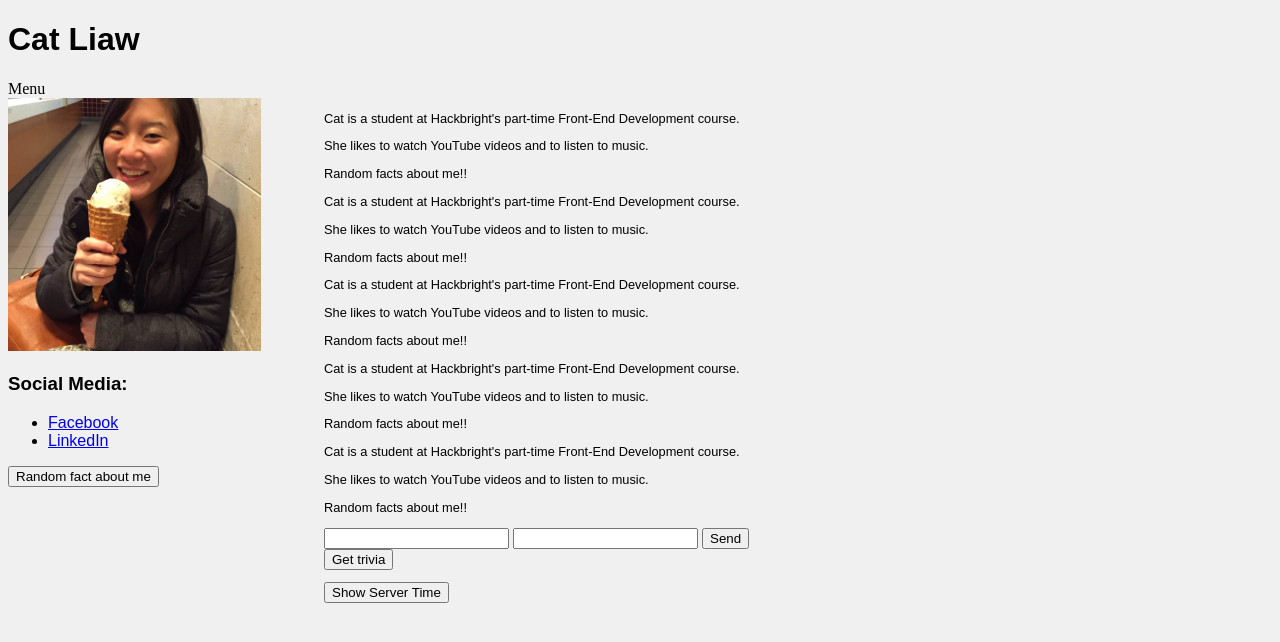
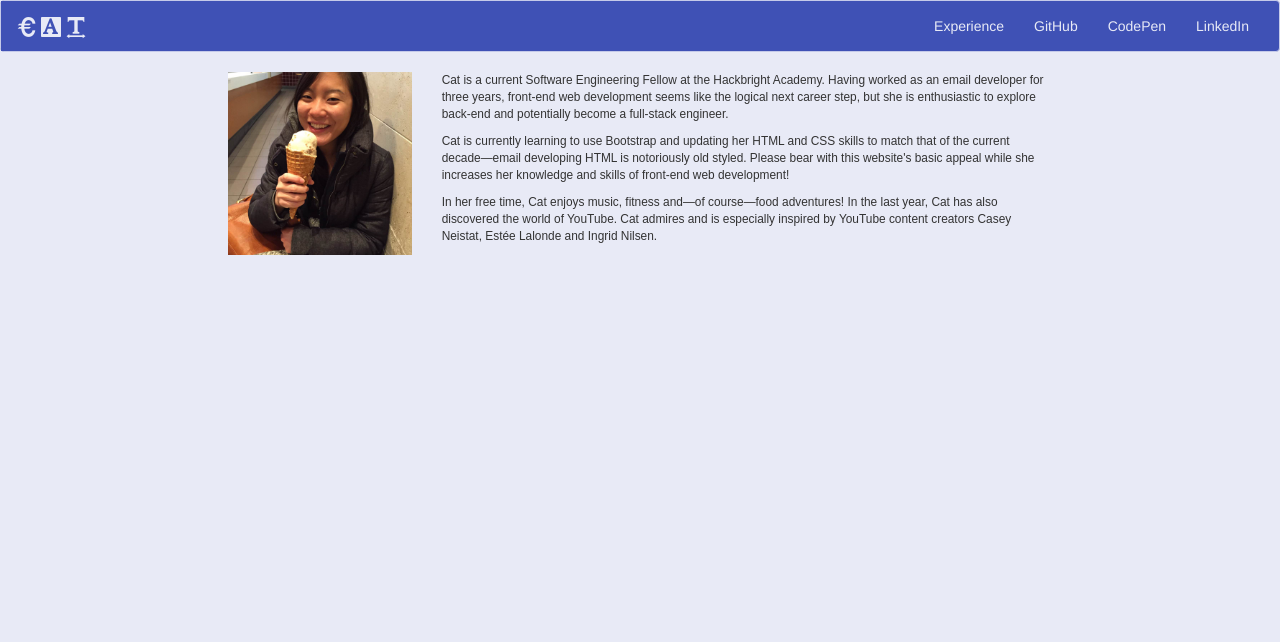
Before and after one commit to catliaw/catliaw.github.io, a plain HTML site: page index.html in a window 1280 px wide. Drawn offline with nearby package versions, Linux system fonts and the light colour scheme.

Commit message:
Updated index.html and style.css with Bootstrap. Removed link to old JS file because it is no longer working. Will figure that out another day.

```diff
--- a/index.html
+++ b/index.html
@@ -1,64 +1,71 @@
 <!DOCTYPE html>
 <html>
 <head>
-	<title>Cat Liaw</title>
-	<link rel="stylesheet" type="text/css" href="style.css">
+  <meta name="viewport" content="width=device-width, initial-scale=1">
+  <title>Cat Liaw</title>
+  <link rel="stylesheet" href="https://maxcdn.bootstrapcdn.com/bootstrap/3.3.7/css/bootstrap.min.css" integrity="sha384-BVYiiSIFeK1dGmJRAkycuHAHRg32OmUcww7on3RYdg4Va+PmSTsz/K68vbdEjh4u" crossorigin="anonymous">
+  <link rel="stylesheet" type="text/css" href="style.css">
+</head>
 
-	<script type="text/javascript" src="profile.js"></script>
-</head>
 <body>
-	<div class="topBar">
-		<div class="header">
-			<h1 id="header">Cat Liaw</h1>
-		</div>
-		<div class="navigation">
-		Menu
-		</div>
-	</div>
 
-	<div class="sideBarLeft">
-		<img id="profilePic" class="normal" src="images/cat_pp1.jpg">
-		<h3>Social Media:</h3>
-		<ul>
-			<li><a href="https://www.facebook.com/catliaw">Facebook</a></li>
-			<li><a href="http://www.linkedin.com/in/catliaw">LinkedIn</a></li>
-		</ul>
-		<input type="button" id="random-button" onclick="sayMyName()" value="Random fact about me"/>
-	</div>
+  <!-- Static navbar -->
 
-	<div class="mainBody">
-		<p>Cat is a student at Hackbright's part-time Front-End Development course.</p>
-		<p>She likes to watch YouTube videos and to listen to music.</p>
-		<p id="randomFact">Random facts about me!!</p>
-		<p>Cat is a student at Hackbright's part-time Front-End Development course.</p>
-		<p>She likes to watch YouTube videos and to listen to music.</p>
-		<p id="randomFact">Random facts about me!!</p>
-		<p>Cat is a student at Hackbright's part-time Front-End Development course.</p>
-		<p>She likes to watch YouTube videos and to listen to music.</p>
-		<p id="randomFact">Random facts about me!!</p>
-		<p>Cat is a student at Hackbright's part-time Front-End Development course.</p>
-		<p>She likes to watch YouTube videos and to listen to music.</p>
-		<p id="randomFact">Random facts about me!!</p>
-		<p>Cat is a student at Hackbright's part-time Front-End Development course.</p>
-		<p>She likes to watch YouTube videos and to listen to music.</p>
-		<p id="randomFact">Random facts about me!!</p>
-		<section>
-			<form action="http://formspree.io/cat.liaw@gmail.com" method="POST">
-				<label><input type="text" name="name"></label>
-				<label><input type="email" name="replyto"></label>
-				<label><input type="submit" value="Send"></label>
-			</form>
-			<button id="numberAJAX">Get trivia</button>
-			<p id="numberTrivia"></p>
-			<button id="showTimeButton">Show Server Time</button>
-			<p id="serverTime"></p>
-		</section>
-	</div>
+  <nav class="navbar navbar-default navbar-custom">
+    <div class="container-fluid">
+      <!-- Brand and toggle get grouped for better mobile display -->
+      <div class="navbar-header navbar-custom">
+        <button type="button" class="navbar-toggle collapsed" data-toggle="collapse" data-target="#navbar-collapse-1" aria-expanded="false">
+          <span class="sr-only">Toggle navigation</span>
+          <span class="icon-bar"></span>
+          <span class="icon-bar"></span>
+          <span class="icon-bar"></span>
+        </button>
+        <a class="navbar-brand navbar-custom" href="index.html">
+          <span class="glyphicon glyphicon-eur" aria-hidden="true"></span>
+          <span class="glyphicon glyphicon-text-background" aria-hidden="true"></span>
+          <span class="glyphicon glyphicon-text-width" aria-hidden="true"></span>
+          <span class="sr-only">(current)</span></a>
+      </div>
+      <!-- Collect the nav links, forms, and other content for toggling -->
+      <div class="collapse navbar-collapse" id="navbar-collapse-1">
+        <ul class="nav navbar-nav navbar-right">
+          <!-- <li><a href="#">About</a></li> -->
+          <li><a href="#">Experience</a></li>
+          <li><a href="https://github.com/catliaw">GitHub</a></li>
+          <li><a href="https://codepen.io/catliaw/">CodePen</a></li>
+          <li><a href="https://www.linkedin.com/in/catliaw">LinkedIn</a></li>
+        </ul>
+      </div><!-- /.navbar-collapse -->
+    </div><!-- /.container-fluid -->
+  </nav>
 
-	<div class="sideBarRight">
+  <!-- End of navbar -->
 
+  <!-- Body of Page -->
 
-	</div>
+  <!-- It's container-fluid so it spans the whole page. -->
+  <div class="container-fluid">
+    <div class="row">
+      <div class="col-sm-2 col-sm-offset-2 col-xs-3 col-xs-offset-1">
+        <img id="profilePic" class="profile-img" src="images/cat_pp1.jpg">
+      </div>
+
+      <div class="col-sm-6 col-xs-7">
+        <p>Cat is a current Software Engineering Fellow at the Hackbright Academy. Having worked as an email developer for three years, front-end web development seems like the logical next career step, but she is enthusiastic to explore back-end and potentially become a full-stack engineer.</p>
+
+        <p>Cat is currently learning to use Bootstrap and updating her HTML and CSS skills to match that of the current decade&mdash;email developing HTML is notoriously old styled. Please bear with this website's basic appeal while she increases her knowledge and skills of front-end web development!</p>
+
+        <p>In her free time, Cat enjoys music, fitness and&mdash;of course&mdash;food adventures! In the last year, Cat has also discovered the world of YouTube. Cat admires and is especially inspired by YouTube content creators Casey Neistat, Est&#233;e Lalonde and Ingrid Nilsen.</p>
+      </div>
+    </div>
+  </div>
+
+<!-- You need this in order to use JS-based components.
+  Leave this at the bottom and code above it. -->
+  <script type="text/javascript" src="profile.js"></script>
+  <script src="http://code.jquery.com/jquery.js"></script>
+  <script src="https://maxcdn.bootstrapcdn.com/bootstrap/3.3.7/js/bootstrap.min.js" integrity="sha384-Tc5IQib027qvyjSMfHjOMaLkfuWVxZxUPnCJA7l2mCWNIpG9mGCD8wGNIcPD7Txa" crossorigin="anonymous"></script>
 
 </body>
 </html>
--- a/style.css
+++ b/style.css
@@ -1,76 +1,66 @@
 body{
-	background-color:#f0f0f0;
+  background-color: #E8EAF6; /* Indigo 50 */
 }
 
-p{
-	text-align: left;
-	font-family:Arial, sans-serif;
-	font-size:80%;
+p {
+  text-align: left;
+  font-family:Arial, sans-serif;
+  font-size: 85%;
 }
 
-.topBar{
-	width:100%;
+/* NAV BAR STYLES */
+
+.navbar-custom {
+  background-color: #3F51B5; /* Indigo 500 */
 }
 
-
-.header {
-	width:25%;
-	height:20%;
-	display:block;
-	font-family:Arial, sans-serif;
-
+.navbar-default {
+  border-color: #C5CAE9;
 }
 
-.navigation{
-	width:75%;
+.navbar-default .navbar-brand, .navbar-default .navbar-brand:focus{
+  color: #E8EAF6;
 }
 
-.sideBarLeft{
-	width:25%;
-	/*display:inline-block;*/
-	display:block;
-	vertical-align: top;
-	float:left;
+.navbar-default .navbar-brand:hover {
+  color: #C5CAE9;
 }
 
-.mainBody{
-	width:50%;
-	display:inline-block;
-	vertical-align: top;
+.navbar-default .navbar-nav>li>a {
+  color: #E8EAF6;
 }
 
-.sideBarRight{
-	width:25%;
-	/*display:inline-block;*/
-	/*vertical-align: top;*/
-	float:right;
+.navbar-default .navbar-nav>li>a:focus, .navbar-default .navbar-nav>li>a:hover {
+  color: #C5CAE9; /* Indigo 100 */
 }
 
-h1{
-	color:NavyBlue;
-	font-family:Arial, sans-serif;
+.navbar-default .navbar-toggle {
+  border-color: #C5CAE9;
 }
 
-h3{
-	font-family:Arial, sans-serif;
+.navbar-default .navbar-toggle:focus {
+  background-color: #3F51B5;
 }
 
-li{
-	font-family:Arial, sans-serif;
-	font-size: 100%;
+.navbar-default .navbar-toggle:hover {
+  background-color: #5C6BC0; /* Indigo 400 */
 }
 
-.mainBody > p{
-	font-family:Arial, sans-serif;
-	text-align: left;
+.navbar-default .navbar-toggle .icon-bar {
+  background-color: #E8EAF6;
 }
 
-.normal {
-	width: 80%;
-	height: 80%;
+.navbar-default .navbar-collapse, .navbar-default .navbar-form {
+  border-color: #C5CAE9;
 }
 
-.large {
-	width: 300px;
-	height: 300px;
+/* END NAV BAR STYLES */
+
+.glyphicon {
+  font-size: 20px;
 }
+
+.profile-img {
+  width: 100%;
+  height: 100%;
+}
```
